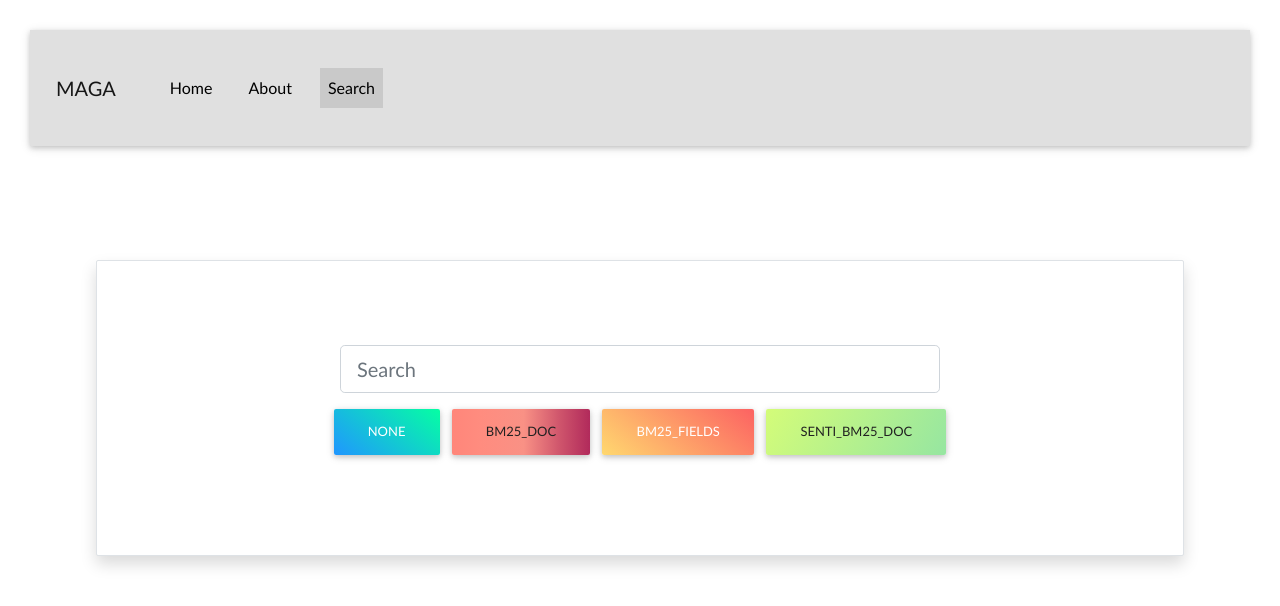
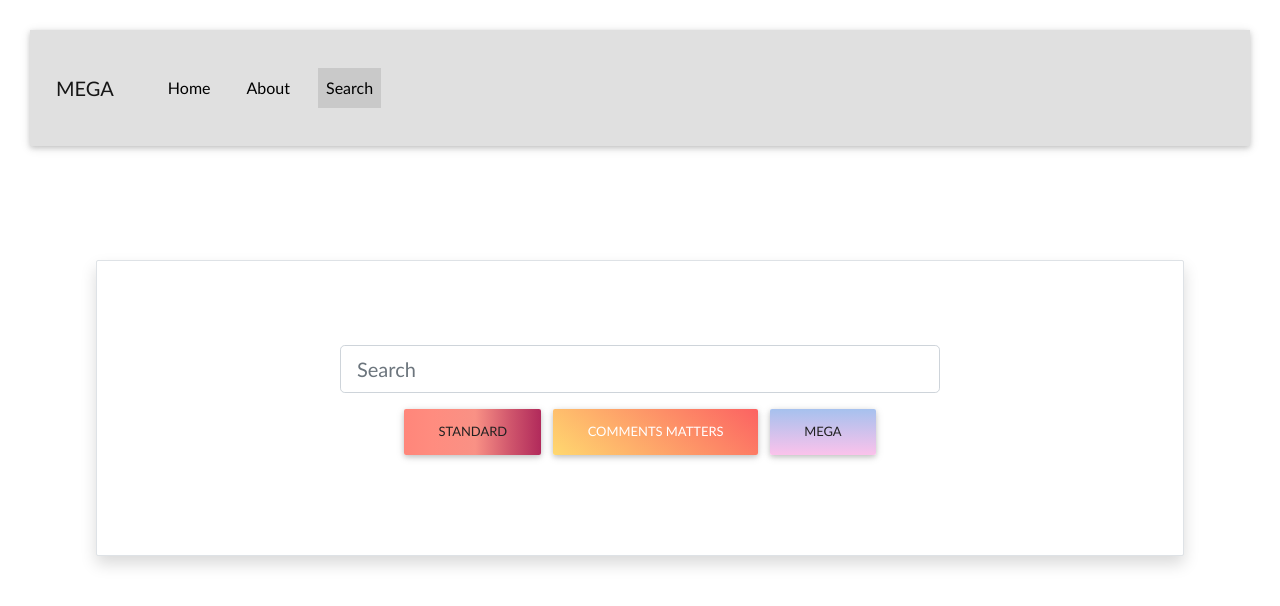
Before and after one commit to tinnieteal/uva-cs4780-s21, a Django app: page /search/ in a window 1280 px wide. Shown: the top 606 px of the page. Run offline with Django 3.2, Linux system fonts and the light colour scheme; some libraries are stand-ins or nearby versions; some web fonts are replaced.

Commit message:
index and button color

```diff
--- a/MATA/Search/static/search/styles.css
+++ b/MATA/Search/static/search/styles.css
@@ -38,7 +38,7 @@ body {
 .card {
   box-shadow: 0 4px 8px 0 rgba(0, 0, 0, 0.2); /* this adds the "card" effect */
   padding: 16px;
-  text-align: center;
+  text-align: left;
   background-color: #f1f1f1;
 }
 
--- a/MATA/Search/templates/search/base.html
+++ b/MATA/Search/templates/search/base.html
@@ -41,7 +41,7 @@
   <body>
     <header>
       <nav class="navbar navbar-expand-lg navbar-light bg-light">
-        <a class="navbar-brand" href="#">MAGA</a>
+        <a class="navbar-brand" href="#">MEGA</a>
           <button class="navbar-toggler" type="button" data-toggle="collapse" data-target="#navbarSupportedContent" aria-controls="navbarSupportedContent" aria-expanded="false" aria-label="Toggle navigation">
             <span class="navbar-toggler-icon"></span>
           </button>
--- a/MATA/Search/templates/search/index.html
+++ b/MATA/Search/templates/search/index.html
@@ -17,10 +17,9 @@ Search
                     {% csrf_token %}
                     <input  class="form-control form-control-lg" type="text" placeholder="Search" aria-label="Search" name="query" id="query" style="max-width: 600px; width:100%">
                     <div class="float-right" style="display: flex; flex-direction: row; justify-content: center;">
-                        <input  class="btn aqua-gradient" type="submit" name ="none" value="none" >
-                        <input  class="btn young-passion-gradient" type="submit" name ="BM25_doc" value="BM25_doc" >
-                        <input  class="btn peach-gradient" type="submit" name ="BM25_fields" value="BM25_fields" >
-                        <input  class="btn dusty-grass-gradient" type="submit" name ="senti_BM25_doc" value="senti_BM25_doc" >
+                        <input  class="btn young-passion-gradient" type="submit" name ="Standard" value="Standard" >
+                        <input  class="btn peach-gradient" type="submit" name ="Comments_matters" value="Comments matters" >
+                        <input  class="btn rainy-ashville-gradient" type="submit" name ="Mega" value="Mega" >
 
 
                     </div>
--- a/MATA/Search/views.py
+++ b/MATA/Search/views.py
@@ -13,24 +13,18 @@ def index(request):
 
 def result(request):
     query = request.POST.get('query')
-
-    print(query, request.POST, request.POST.get('senti_BM25_doc') )
     if request.POST:
-        if 'none' in request.POST:
-            choice = request.POST.get('none')
-            results = search_none(query )
-        elif 'BM25_doc' in request.POST:
-            choice = request.POST.get('BM25_doc')
-            results = search_BM25_doc(query )
-        elif 'BM25_fields' in request.POST:
-            choice = request.POST.get('BM25_fields')
-            results = search_BM25_fields(query )
-        elif 'senti_BM25_doc' in request.POST:
-            choice = request.POST.get('senti_BM25_doc')
-            results = search_senti_BM25_doc(query )
+        if 'Standard' in request.POST:
+            choice = request.POST.get('Standard')
+            results = search_BM25_doc(query)
+        elif 'Comments_matters' in request.POST:
+            choice = request.POST.get('Comments_matters')
+            results = search_BM25_fields(query)
+        elif 'Mega' in request.POST:
+            choice = request.POST.get('Mega')
+            results = search_senti_BM25_doc(query)
         else:
             return None
-
 
     return render(request, 'search/result.html',{'query': query, 'results': results, 'choice':choice})
 
```
Also changed, not shown: MATA/Search/templates/search/result.html (+3 -4 lines), MATA/templates/home/index.html (+9 -5 lines).
